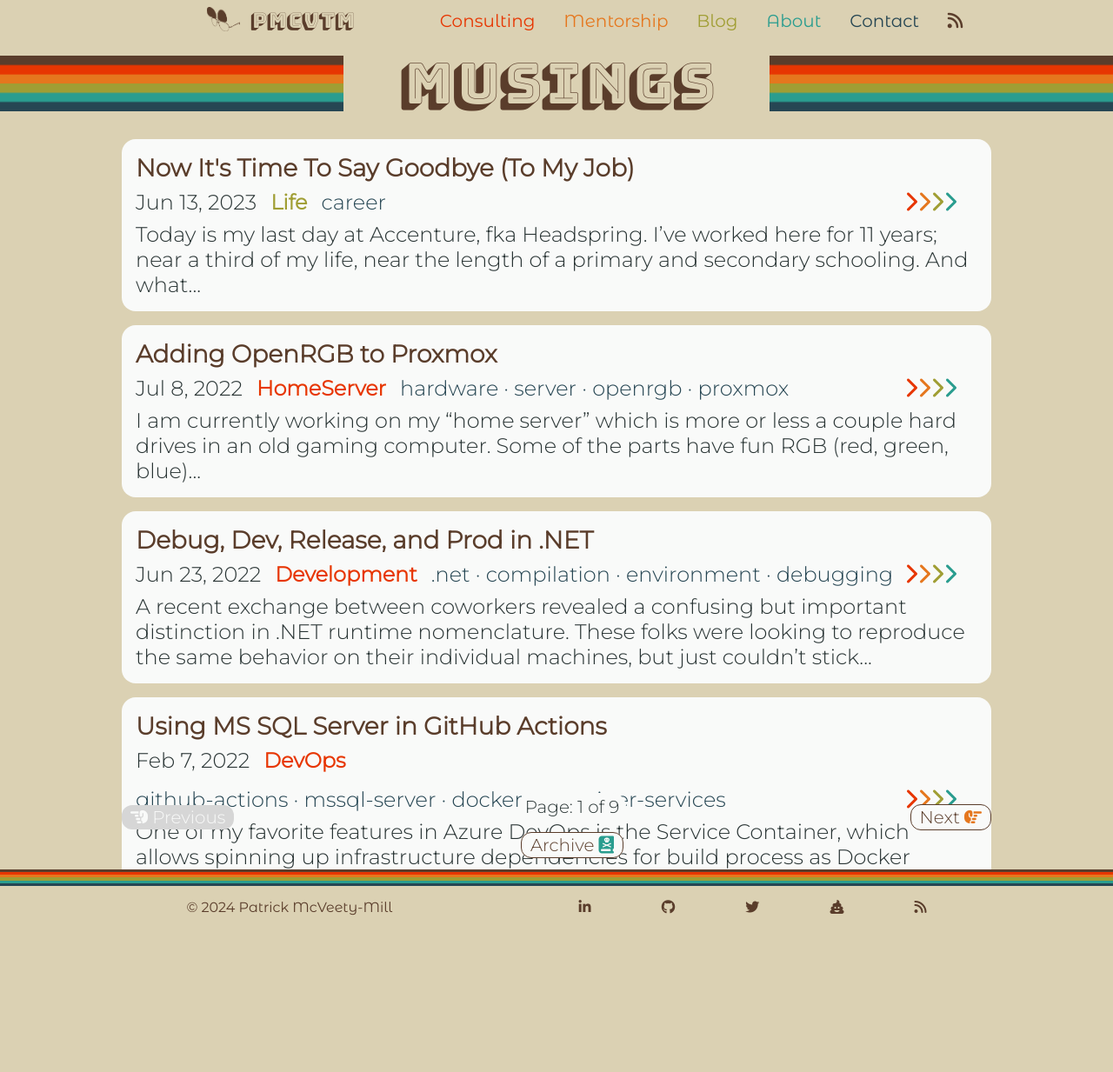
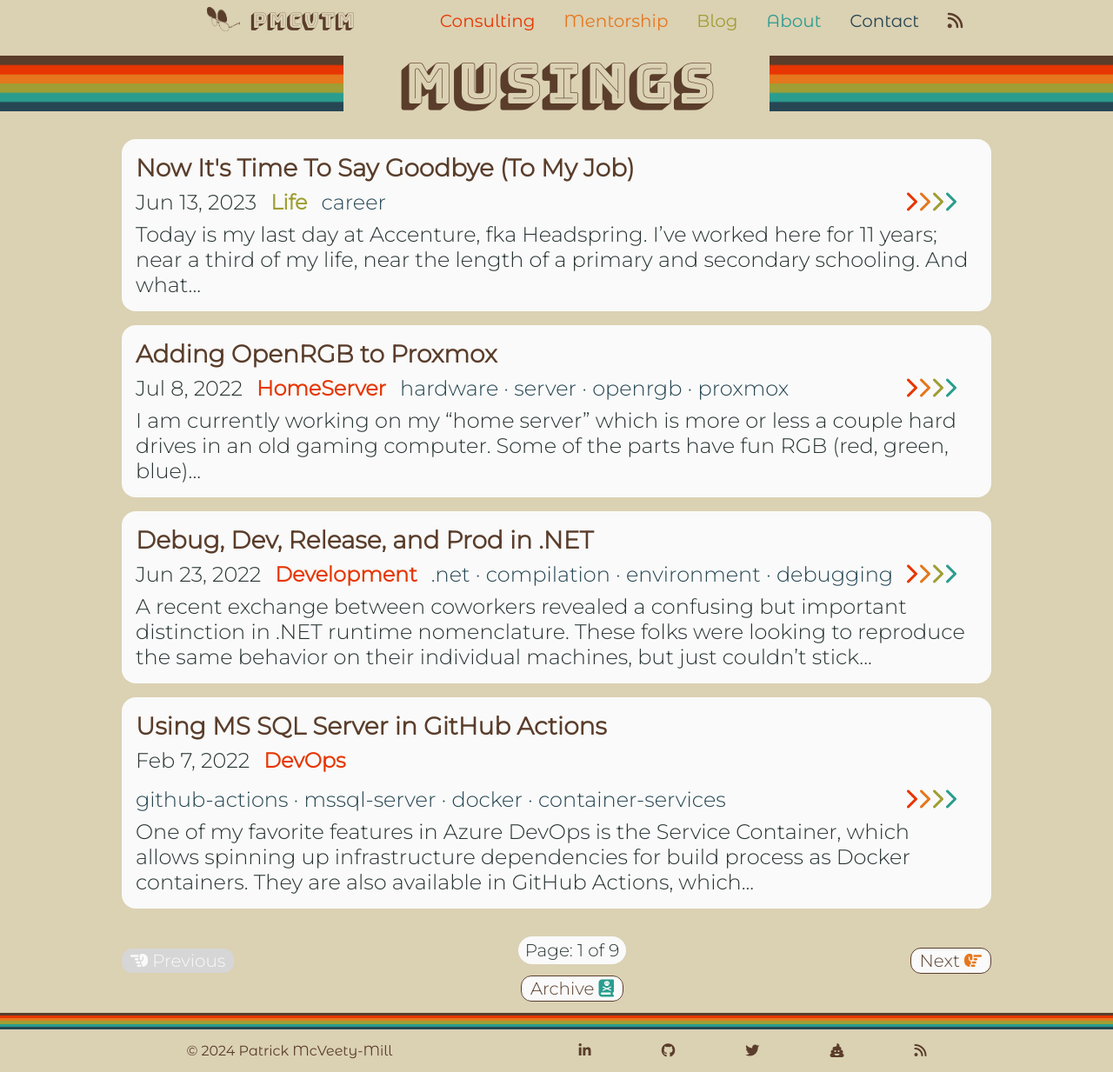
Before and after one commit to pmcvtm/pmcvtm.com, a Jekyll site: the page built from pages/musings.md, in a window 1280 px wide. Shown: the whole page at 87% size. Built offline with Jekyll 4.4.1, drawn with Linux system fonts in a browser that asks for light colours; nearby versions of some CDN libraries; some web fonts are replaced; the list of posts is cut into pages by our own code; before the commit the page ends 1068 px from its top, so only the background shows below that.

Commit message:
fix some sizes

```diff
--- a/_sass/header.scss
+++ b/_sass/header.scss
@@ -87,6 +87,7 @@ header {
                 height: 100%;
 
                 font-family: $headingFont;
+                font-size: clamp(1.25rem, 1vw, 2rem);
 
                 a {
                     text-decoration: none;
--- a/_sass/home.scss
+++ b/_sass/home.scss
@@ -14,6 +14,8 @@ header.home {
 
     h1 {
       width: 90%;
+
+      @include mobile() { line-height: 3rem; }
     }
   }
 
--- a/_sass/pagination.scss
+++ b/_sass/pagination.scss
@@ -5,8 +5,8 @@
     padding-left: 0;
     margin-bottom: 0;
 
-    @include desktop() { height: 45em; }
-    @include inbetween() { height: 42em; }
+    @include desktop() { min-height: 45em; }
+    @include inbetween() { min-height: 42em; }
 
     p {
         margin: 0;
```
